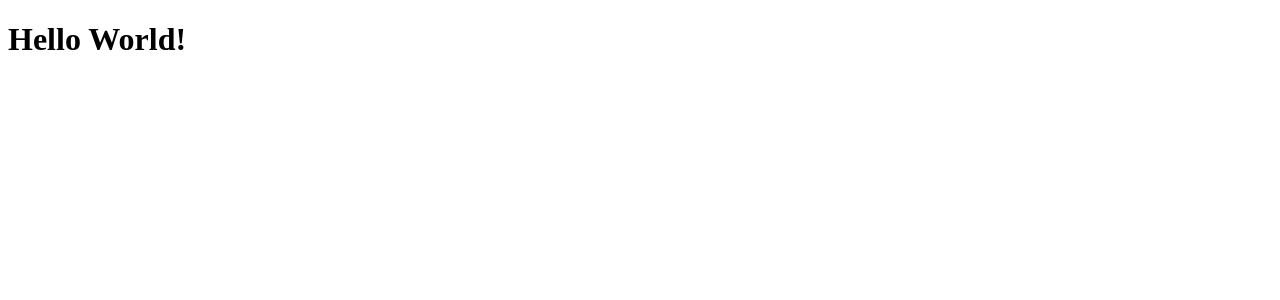
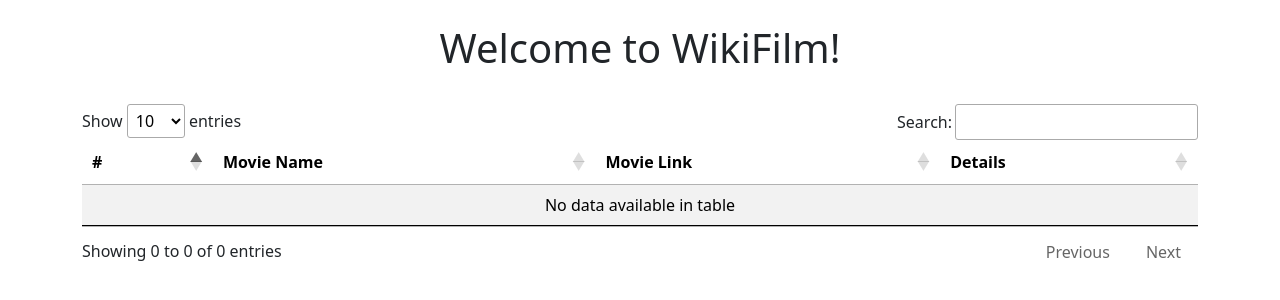
Before and after one commit to tanjil-dev/WikiFilmScraper, a Django app: page / in a window 1280 px wide. Shown: the top 300 px of the page. Run offline with Django 3.2, Linux system fonts and the light colour scheme; data that the repository does not hold is empty; some libraries are stand-ins or nearby versions.

Commit message:
datatable

```diff
--- a/WikiFilmScraper/settings.py
+++ b/WikiFilmScraper/settings.py
@@ -14,7 +14,8 @@ INSTALLED_APPS = [
     'django.contrib.messages',
     'django.contrib.staticfiles',
     'rest_framework',
-    'film'
+    "bootstrap5",
+    'film',
 ]
 
 MIDDLEWARE = [
--- a/film/templates/home.html
+++ b/film/templates/home.html
@@ -4,8 +4,45 @@
     <meta charset="UTF-8">
     <meta name="viewport" content="width=device-width, initial-scale=1.0">
     <title>Film</title>
+    {% load bootstrap5 %}
+    {% bootstrap_css %}
+    {% bootstrap_javascript %}
+    <link href="https://cdn.datatables.net/v/bs5/jq-3.7.0/dt-2.0.8/datatables.min.css" rel="stylesheet">
+    <script src="https://cdn.datatables.net/v/bs5/jq-3.7.0/dt-2.0.8/datatables.min.js"></script>
 </head>
 <body>
-    <h1>Hello World!</h1>
+    <br>
+    <h1 class="text-center">Welcome to WikiFilm!</h1>
+    <br>
+    <div class="container">
+        <div class="row">
+            <div class="col-md-12">
+    <table class="table table-striped" id="myTable" style="width:100%">
+        <thead>
+            <th>#</th>
+            <th>Movie Name</th>
+            <th>Movie Link</th>
+            <th>Details</th>
+        </thead>
+        <tbody>
+            {% for d in data %}
+            <tr>
+                <td>{{ forloop.counter }}</td>
+                <td>{{ d.movie_name }}</td>
+                <td>{{ d.movie_link }}</td>
+                <td>{{ d.details }}</td>
+            </tr>
+            {% endfor %}
+        </tbody>
+    </table>
+</div>
+</div>
+</div>
+    <script>
+    new DataTable('#myTable',{
+        scrollX: true
+    });
+
+    </script>
 </body>
 </html>
--- a/film/views.py
+++ b/film/views.py
@@ -1,4 +1,9 @@
 from django.shortcuts import render
+from film.models import *
 
 def Home(request):
-    return render(request, template_name="home.html")
+    data = films.objects.all()
+    context = {
+        'data': data
+    }
+    return render(request, template_name="home.html", context=context)
--- a/requirements.txt
+++ b/requirements.txt
@@ -17,3 +17,4 @@ sqlparse==0.4.1
 typing-extensions==4.1.1
 urllib3==1.26.6
 zipp==3.6.0
+django-bootstrap-v5==1.0.11
```
Also changed, not shown: README.md.
